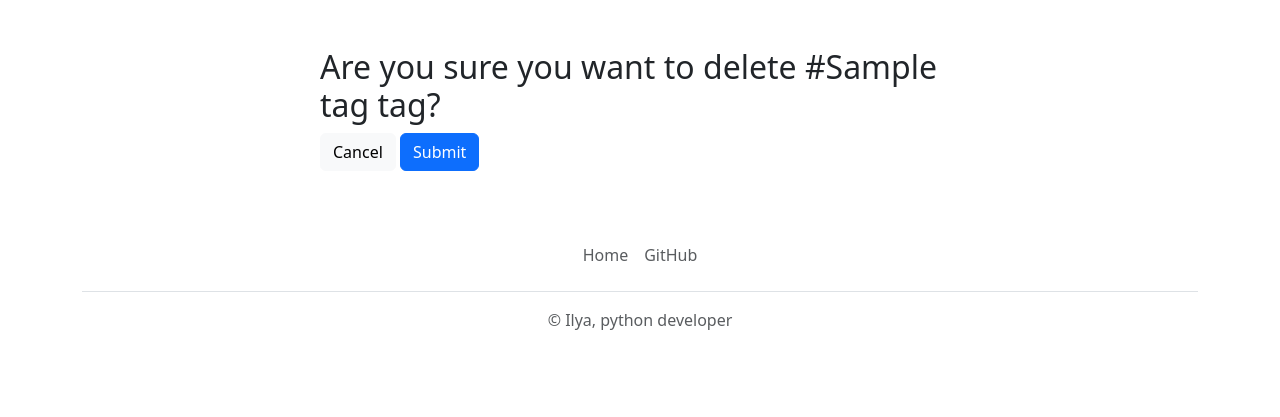
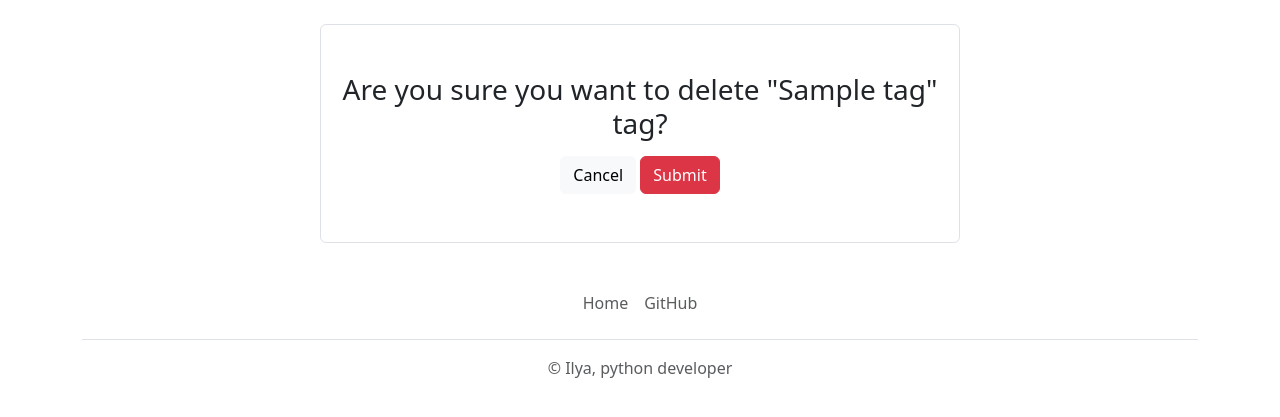
Before and after one commit to ilya-4real/simple_blog, a Django app: a page that uses blog/templates/blog/tag_delete.html in a window 1280 px wide. Shown: the part 73-490 px from the top of the page. Run offline with Django 4.2, Linux system fonts and the light colour scheme; a user stored in the database is signed in; tables that the repository leaves empty hold one stand-in row (values such as "Sample post").

Commit message:
redesign of deleting templates

```diff
--- a/blog/templates/blog/post_delete.html
+++ b/blog/templates/blog/post_delete.html
@@ -6,7 +6,8 @@
 
 
 {% block content %}
-    <form action="{% url 'post_delete_url' slug=post.slug %}" method="post" class="w-50 mx-auto my-5">
+<div class="container w-50 border border-grey rounded">
+    <form action="{% url 'post_delete_url' slug=post.slug %}" method="post" class="text-center mx-auto my-5">
         {% csrf_token %}
         <div class="card-body">
         <h3 class="card-text">Are you sure you want to delete "{{post.title}}" post?</h3>
@@ -20,4 +21,5 @@
         </div>
 
     </form>
+</div>
 {% endblock %}
--- a/blog/templates/blog/tag_delete.html
+++ b/blog/templates/blog/tag_delete.html
@@ -6,13 +6,20 @@
 
 
 {% block content %}
-    <form action="{% url 'tag_delete_url' slug=tag.slug %}" method="post" class="w-50 mx-auto my-5">
+ <div class="container w-50 border border-grey rounded">
+    <form action="{% url 'tag_delete_url' slug=tag.slug %}" method="post" class="text-center mx-auto my-5">
         {% csrf_token %}
         <div class="card-body">
-        <h2 class="card-text">Are you sure you want to delete #{{tag.title}} tag?</h2>
-        <a href="{{ tag.get_absolute_url }}" class="btn btn-light">Cancel</a>
-        <button type="submit" class="btn btn-primary">Submit</button>
+        <h3 class="card-text">Are you sure you want to delete "{{tag.title}}" tag?</h3>
+
+             <div class="col-md-12 text-center my-3">
+                <a href="{{ post.get_absolute_url }}" class="btn btn-light">Cancel</a>
+                <button type="submit" class="btn btn-danger">Submit</button>
+             </div>
+
+
         </div>
 
     </form>
+</div>
 {% endblock %}
```
Also changed, not shown: 1 other file.
